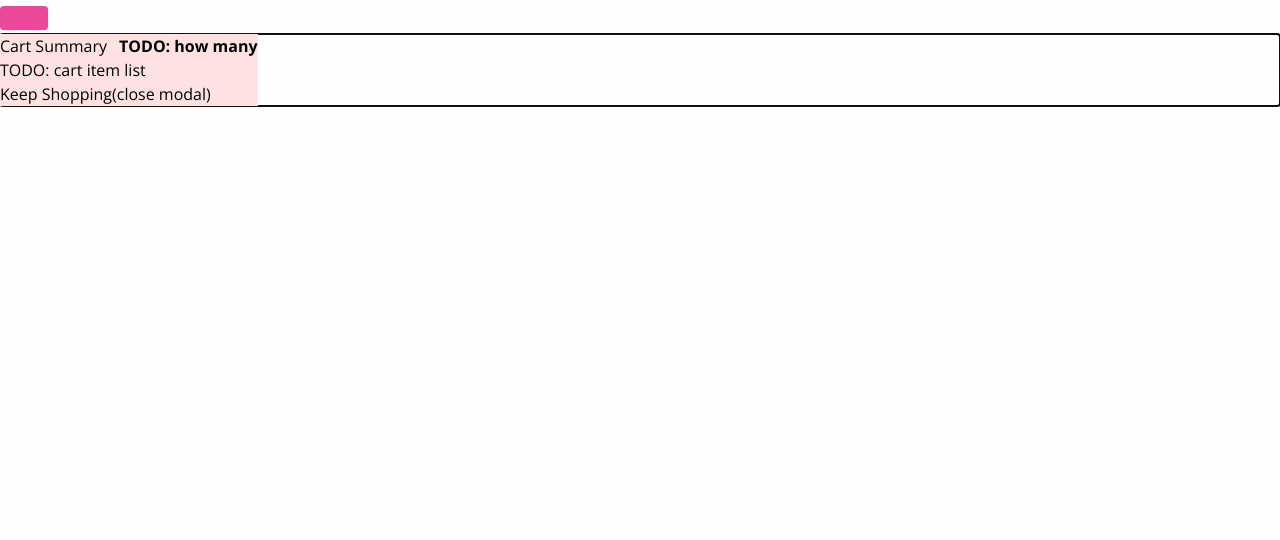
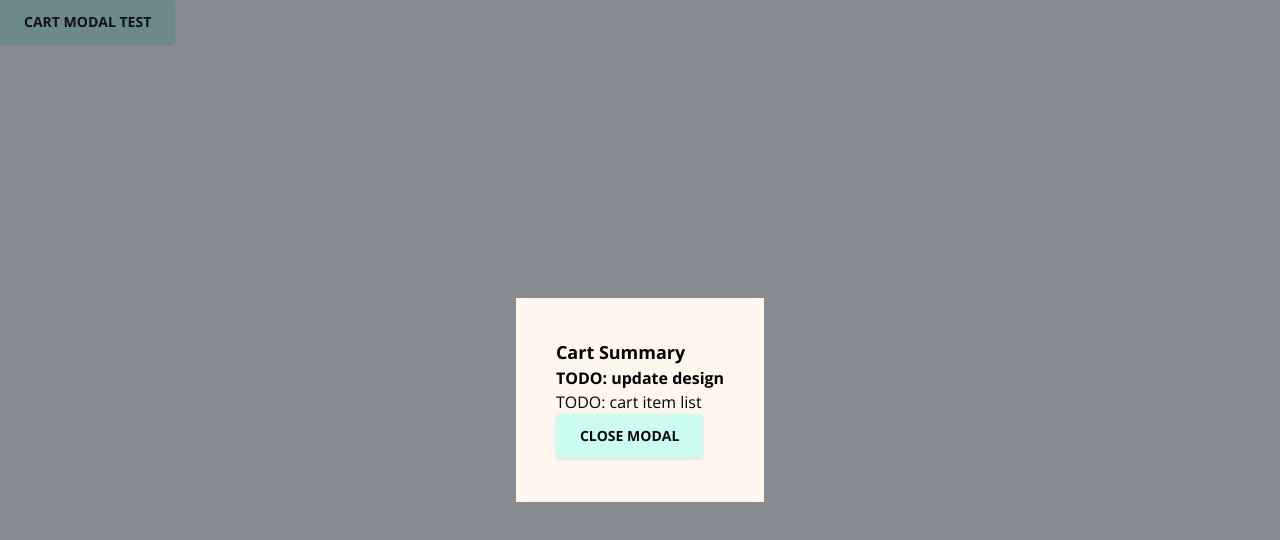
Before and after one commit to jparkley/shopper2-nextjs-stripe, a Next.js app: page /cart in a window 1280 px wide. Shown: the top 540 px of the page. Built offline with nearby package versions, Linux system fonts and the light colour scheme.

Commit message:
add cart modal

```diff
--- a/src/components/checkout/CartModal.tsx
+++ b/src/components/checkout/CartModal.tsx
@@ -21,24 +21,24 @@ const CartModal = ({ isOpen = true, toggleModal = true }) => {
   return (
     <>
     <button
-        className="bg-pink-500 text-white active:bg-pink-600 font-bold uppercase text-sm px-6 py-3 rounded shadow hover:shadow-lg outline-none focus:outline-none mr-1 mb-1 ease-linear transition-all duration-150"
+        className="bg-teal-100 active:bg-teal-200 text-neutral-950 font-bold uppercase text-sm px-6 py-3 rounded shadow hover:shadow-lg outline-none focus:outline-none mr-1 mb-1 ease-linear transition-all duration-150"
         type="button"
         onClick={() => setShowModal(true)}
-      ></button>
+      >Cart Modal Test</button>
       {/* // <Modal isOpen={isOpen} onRequestClose={toggleModal} contentLabel="Cart Modal" closeTimeoutMS={500} className="cart-modal" overlayClassName="cart-overlay"> */}
       {showModal &&
-      <Modal isOpen={isOpen} contentLabel="Cart Modal" closeTimeoutMS={500} className="cart-modal" overlayClassName="cart-overlay"
-        // ariaHideApp={false}
-      >
-        <div className="">
+      // <Modal isOpen={isOpen} contentLabel="Cart Modal" closeTimeoutMS={500} className="cart-modal" overlayClassName="cart-overlay"
+      //   // ariaHideApp={false}
+      // >
+        <div className="fixed inset-0 flex flex-col justify-center items-center bg-gray-900 bg-opacity-50 z-50">
           <div className="relative inline-flex justify-between">
-            <div className="relative flex flex-col bg-red-100">
+            <div className="relative flex flex-col bg-orange-50 p-10">
               <div className="modal-header d-inline-flex justify-content-between">
-                <span className="modal-title me-3">Cart Summary</span>
+                <h5 className="text-lg font-semibold">Cart Summary</h5>
                 <span className="d-flex align-items-center">
                   <strong>
                     {/* {formattedTotalPrice} ({cartCount} Items) */}
-                    TODO: how many
+                    TODO: update design
                   </strong>
                   {/* <button type="button" className="btn-close ms-1" aria-label="Close" onClick={toggleModal}></button> */}
                 </span>
@@ -56,18 +56,18 @@ const CartModal = ({ isOpen = true, toggleModal = true }) => {
                 </button> */}
                 <button
                   type="button"
-                  className="btn btn-primary text-dark"
+                  className="bg-teal-100 active:bg-teal-200 text-neutral-950 font-bold uppercase text-sm px-6 py-3 rounded shadow hover:shadow-lg outline-none focus:outline-none mr-1 mb-1 ease-linear transition-all duration-150"
                   data-bs-dismiss="modal"
                   // onClick={toggleModal}
                   onClick={() => setShowModal(false)}
                 >
-                Keep Shopping(close modal)
+                Close Modal
                 </button>
               </div>
             </div>
           </div>
         </div>
-      </Modal>
+      // </Modal>
       }
     </>
   )
--- a/src/components/checkout/CartSummary.tsx
+++ b/src/components/checkout/CartSummary.tsx
@@ -11,9 +11,7 @@ const CartSummary = () => {
     <>
       <div onClick={toggleModal}>
         {/* <FaShoppingCart /> {formattedTotalPrice} ({cartCount}) */}
-        click to open modal?
       </div>
-
       <CartModal isOpen={isOpen} />
     </>
   )
```
